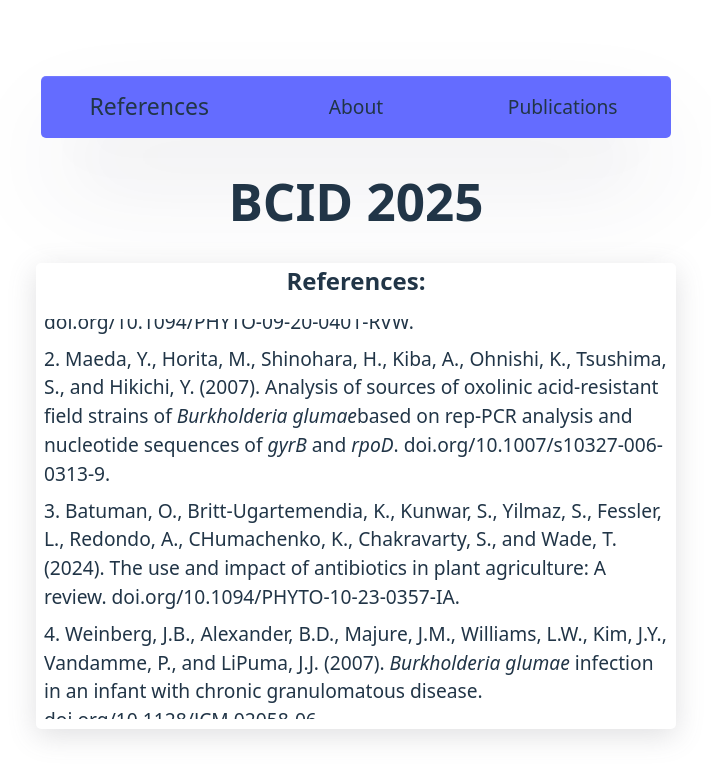
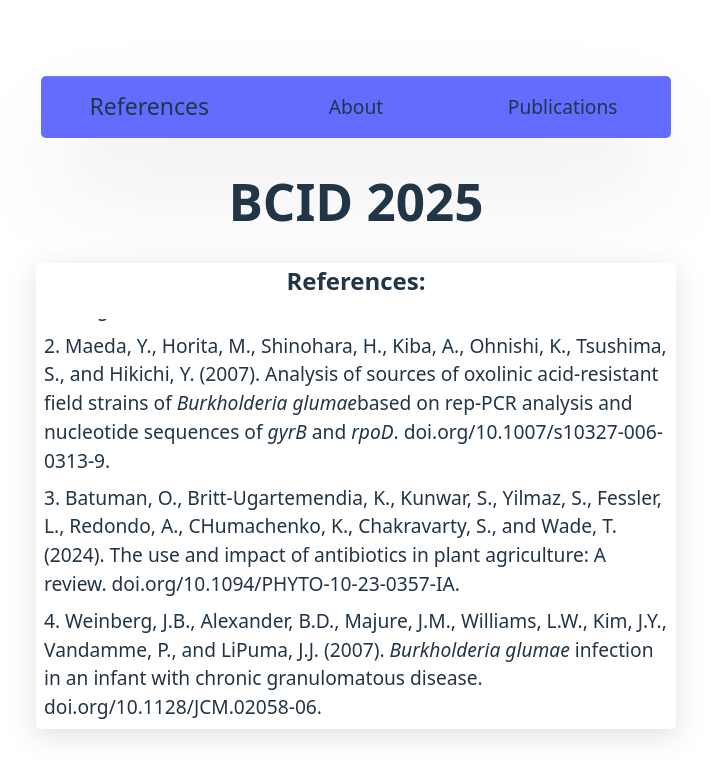
Before and after one commit to xzovy1/qr-code, a React (Vite) app: page / in a window 1280 px wide. Shown: the top 778 px of the page, without its empty margins (284-995 px from the left). Built offline with nearby package versions, Linux system fonts and the light colour scheme.

Commit message:
add alt text to image

```diff
--- a/src/About.jsx
+++ b/src/About.jsx
@@ -2,7 +2,7 @@ const About = () => {
     return (
         <div className="body">
             <h2>Hi, I'm Brittany!</h2>
-            <img src="src/assets/IMG_6132.jpg" alt="" className="brittany-img"/>
+            <img src="src/assets/IMG_6132.jpg" alt="img of brittany" className="brittany-img"/>
             <div>I'm a Ph.D. Candidate in the Dennis lab at the University of Alberta.</div>
 
             <div>Connect with me on <a href="https://www.linkedin.com/in/brittany-supina-241830268/">linkedin</a></div>
--- a/src/References.jsx
+++ b/src/References.jsx
@@ -29,7 +29,7 @@ const References = () => {
 
             <div className="reference-list">
 
-            <ul style={{ transform: `translateY(-${index * (3.5 * 3)}%)`}}>
+            <ul style={{ transform: `translateY(-${index * (3.5 * 3.5)}%)`}}>
                 {/* {references.map(ref => <li className="reference" key={crypto.randomUUID()}>{ref}</li>)} */}
                 <li className="reference">
                     1. Ortega, L., and Rojas, C.M. (2021). Bacterial panicle blight and <i>Burkholderia glumae</i>: from
```
